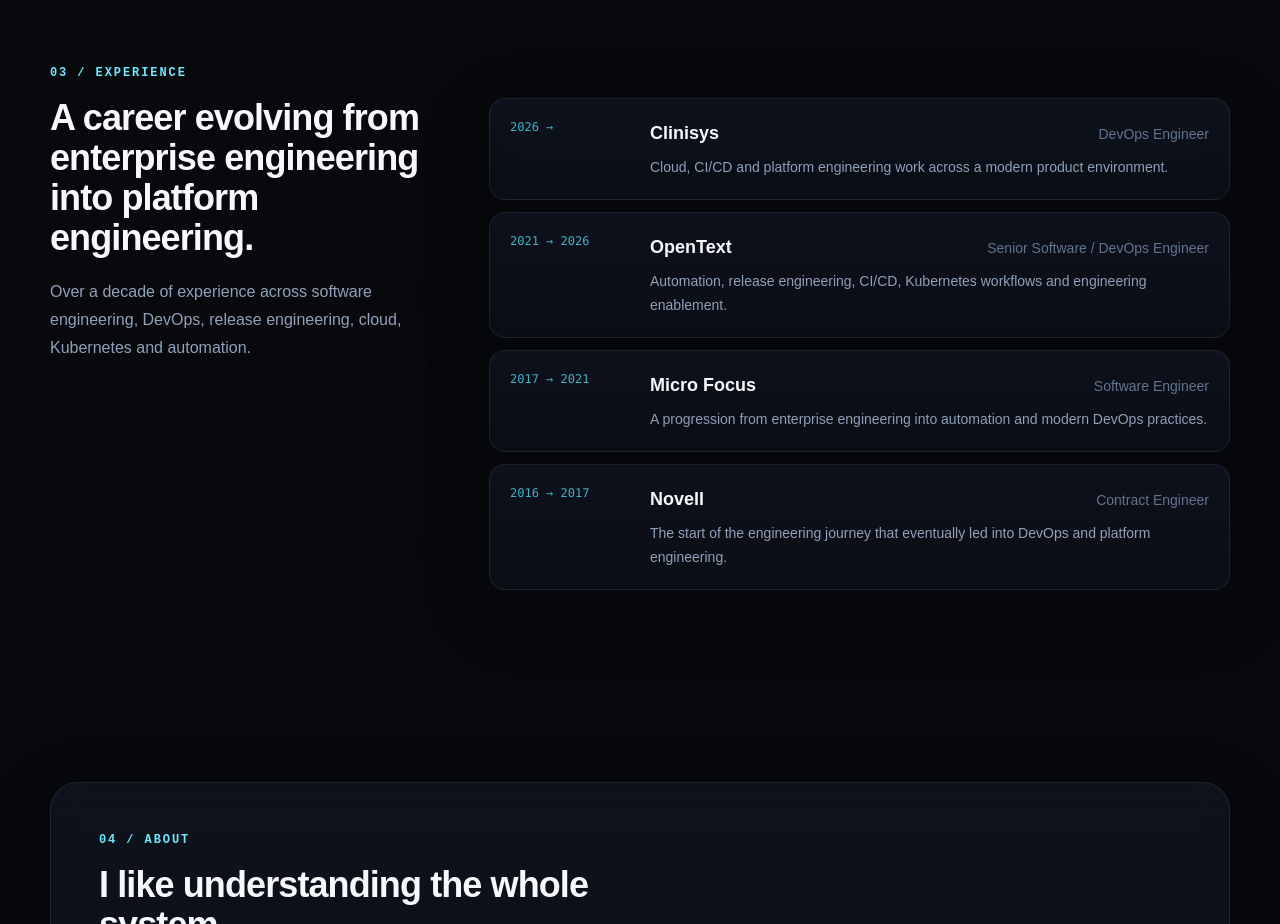
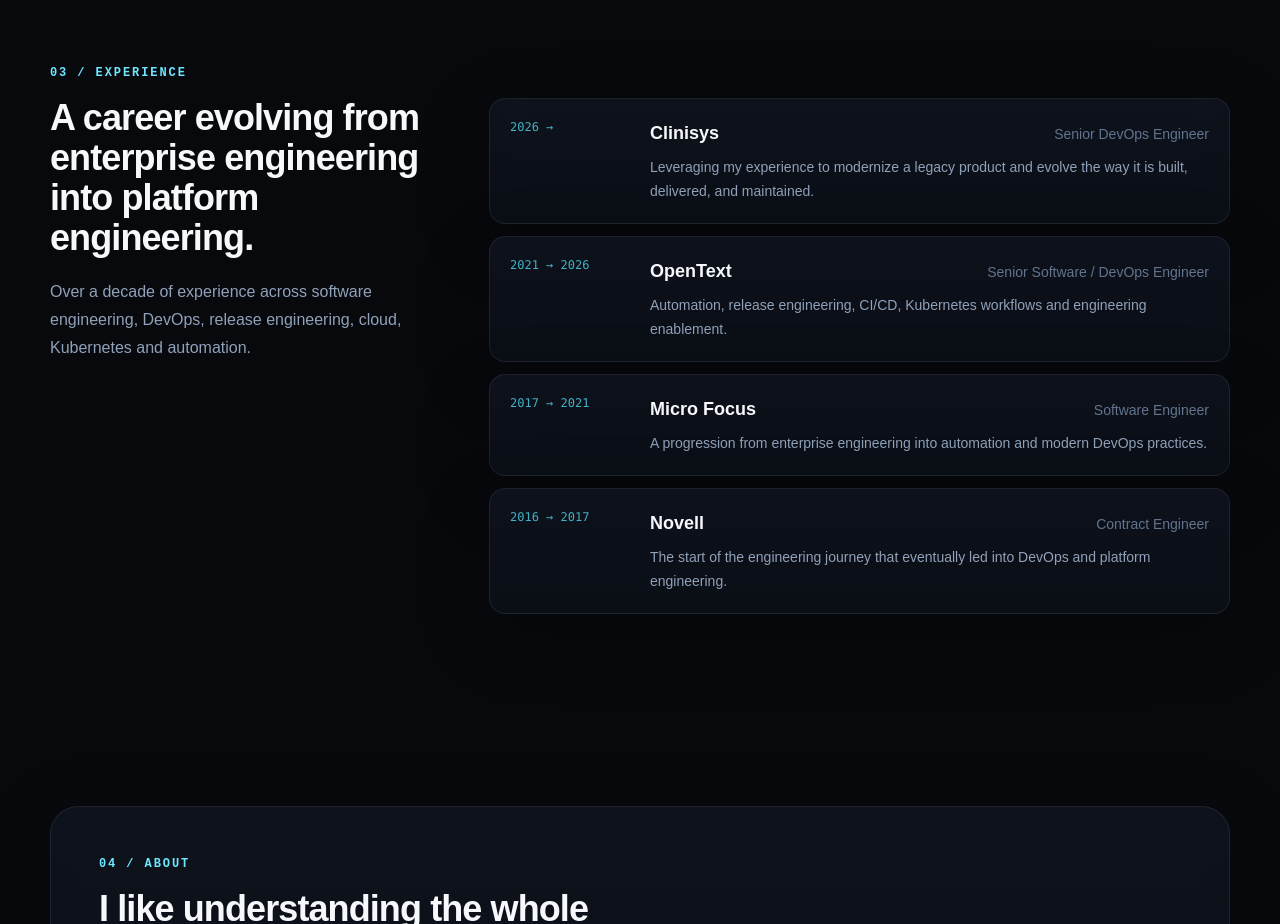
Before and after one commit to sachindast/sachin-das-portfolio, a Next.js app: page / in a window 1280 px wide. Shown: the part 2480-3404 px from the top of the page. Built offline with nearby package versions, Linux system fonts and the light colour scheme.

Commit message:
Updated experience

```diff
--- a/app/page.tsx
+++ b/app/page.tsx
@@ -36,8 +36,8 @@
   {
     period: "2026 →",
     company: "Clinisys",
-    role: "DevOps Engineer",
-    text: "Cloud, CI/CD and platform engineering work across a modern product environment.",
+    role: "Senior DevOps Engineer",
+    text: "Leveraging my experience to modernize a legacy product and evolve the way it is built, delivered, and maintained.",
   },
   {
     period: "2021 → 2026",
```
